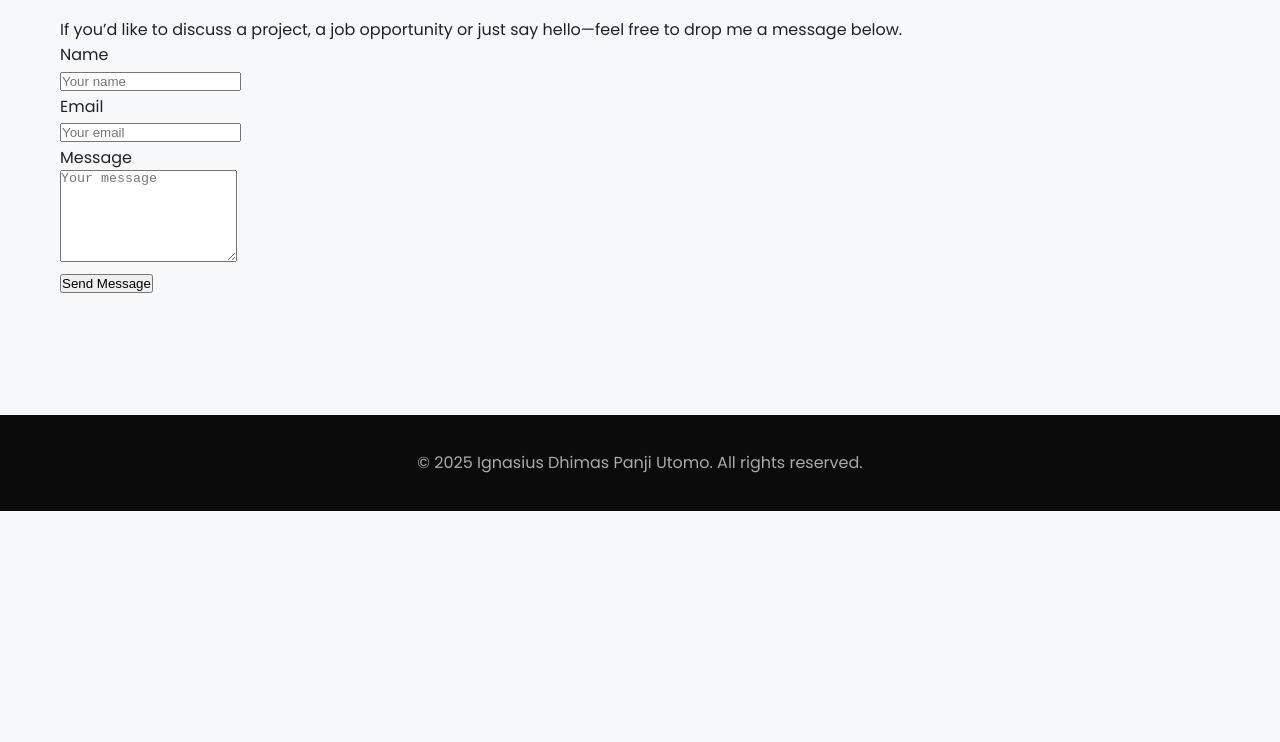
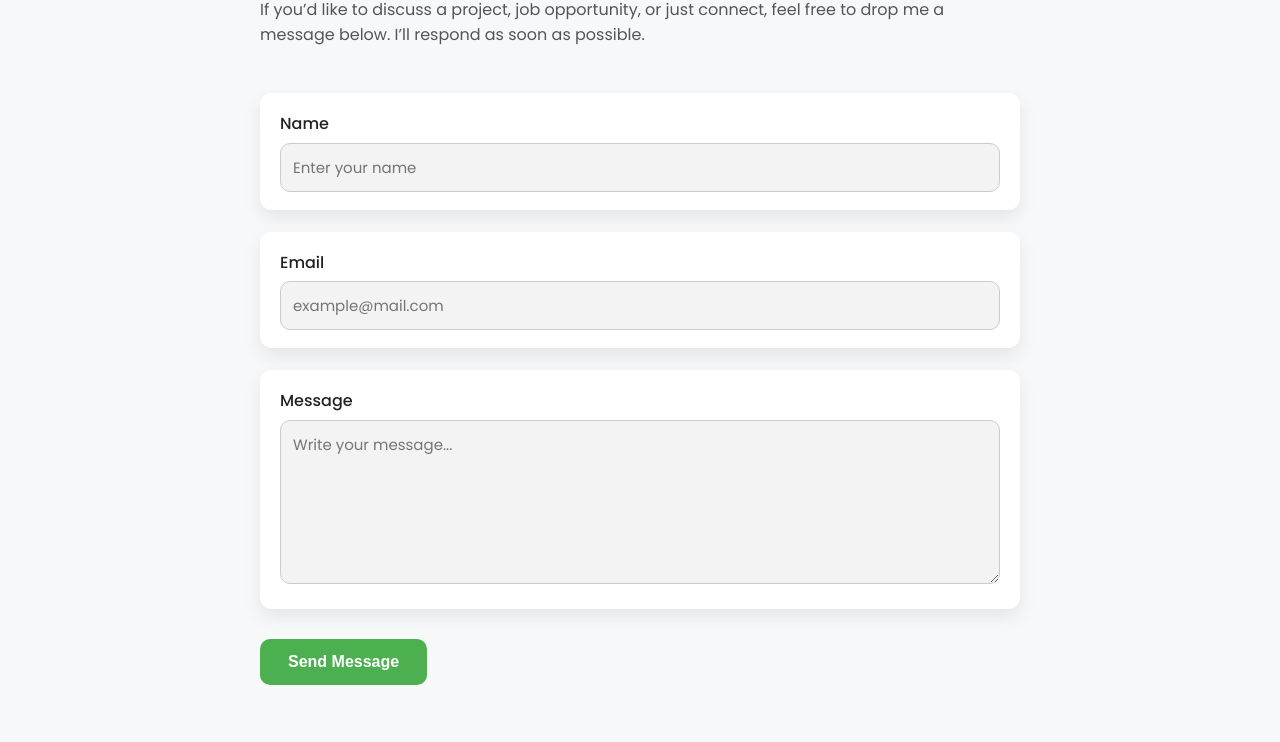
Before and after one commit to IgnasiusDhimas/IgnasiusDhimas.github.io, a plain HTML site: page contact.html in a window 1280 px wide. Shown: the part 209-951 px from the top of the page. Before the commit the page ends 800 px from the top, so only its background shows below. Drawn offline with Linux system fonts and the light colour scheme.

Commit message:
Update contact

```diff
--- a/contact.html
+++ b/contact.html
@@ -1,11 +1,101 @@
 <!DOCTYPE html>
 <html lang="en">
-<link href="https://fonts.googleapis.com/css2?family=Poppins:wght@300;400;500;600;700&display=swap" rel="stylesheet">
 <head>
   <meta charset="UTF-8">
   <meta name="viewport" content="width=device-width, initial-scale=1">
   <title>Contact | Ignasius Dhimas Panji Utomo</title>
+  <link href="https://fonts.googleapis.com/css2?family=Poppins:wght@300;400;500;600;700&display=swap" rel="stylesheet">
   <link rel="stylesheet" href="css/style.css">
+
+  <style>
+    #contact {
+      max-width: 800px;
+      margin: 60px auto;
+      padding: 0 20px;
+      color: #111;
+      text-align: left;   /* seluruh section rata kiri */
+    }
+
+    #contact h2 {
+      font-size: 2.3rem;
+      margin-bottom: 15px;
+      color: #111;
+      font-weight: 600;
+      text-align: left;   /* H2 rata kiri */
+    }
+
+    #contact p {
+      color: #555;
+      margin-bottom: 45px;
+      line-height: 1.6;
+      font-size: 1rem;
+      text-align: left;   /* paragraf kiri */
+    }
+
+    .contact-form {
+      display: flex;
+      flex-direction: column;
+      gap: 22px;
+    }
+
+    .form-card {
+      padding: 18px 20px;
+      background: #ffffff;
+      border-radius: 12px;
+      box-shadow: 0 8px 18px rgba(0,0,0,0.08);
+    }
+
+    .form-card label {
+      font-weight: 500;
+      margin-bottom: 6px;
+      display: block;
+      color: #222;
+    }
+
+    .form-card input,
+    .form-card textarea {
+      width: 100%;
+      padding: 12px;
+      border-radius: 10px;
+      border: 1px solid #ccc;
+      font-size: 15px;
+      background: #f3f3f3;
+      color: #222;
+      transition: .3s ease;
+      font-family: "Poppins", sans-serif;
+    }
+
+    .form-card input:focus,
+    .form-card textarea:focus {
+      border-color: #4CAF50;
+      box-shadow: 0 0 6px rgba(76,175,80,0.45);
+      outline: none;
+    }
+
+    .contact-form button {
+      padding: 14px 28px;
+      font-size: 16px;
+      font-weight: 600;
+      border-radius: 10px;
+      border: none;
+      background: #4CAF50;
+      color: #fff;
+      cursor: pointer;
+      transition: .25s ease;
+      align-self: flex-start;     /* tombol kiri */
+      margin-top: 8px;
+    }
+
+    .contact-form button:hover {
+      background: #45a049;
+      transform: translateY(-3px);
+    }
+
+    @media(max-width: 768px){
+      #contact { padding: 0 10px; }
+      .contact-form button { width: 100%; }
+    }
+  </style>
 </head>
 <body>
 
@@ -23,15 +113,29 @@
 
 <section id="contact">
   <h2>Get in Touch</h2>
-  <p>If you’d like to discuss a project, a job opportunity or just say hello—feel free to drop me a message below.</p>
+  <p>
+    If you’d like to discuss a project, job opportunity, or just connect,
+    feel free to drop me a message below. I’ll respond as soon as possible.
+  </p>
 
-  <form class="contact-form" action="mailto:ignatiusdhimasutomo@gmail.com" method="post" enctype="text/plain">
-    <label for="name">Name</label><br>
-    <input type="text" id="name" name="Name" placeholder="Your name" required><br>
-    <label for="email">Email</label><br>
-    <input type="email" id="email" name="Email" placeholder="Your email" required><br>
-    <label for="message">Message</label><br>
-    <textarea id="message" name="Message" rows="6" placeholder="Your message" required></textarea><br>
+  <!-- Formspree Form -->
+  <form class="contact-form" action="https://formspree.io/f/xnnybwyj" method="POST">
+
+    <div class="form-card">
+      <label for="name">Name</label>
+      <input type="text" id="name" name="name" placeholder="Enter your name" required>
+    </div>
+
+    <div class="form-card">
+      <label for="email">Email</label>
+      <input type="email" id="email" name="email" placeholder="example@mail.com" required>
+    </div>
+
+    <div class="form-card">
+      <label for="message">Message</label>
+      <textarea id="message" name="message" rows="6" placeholder="Write your message..." required></textarea>
+    </div>
+
     <button type="submit">Send Message</button>
   </form>
 </section>
```
